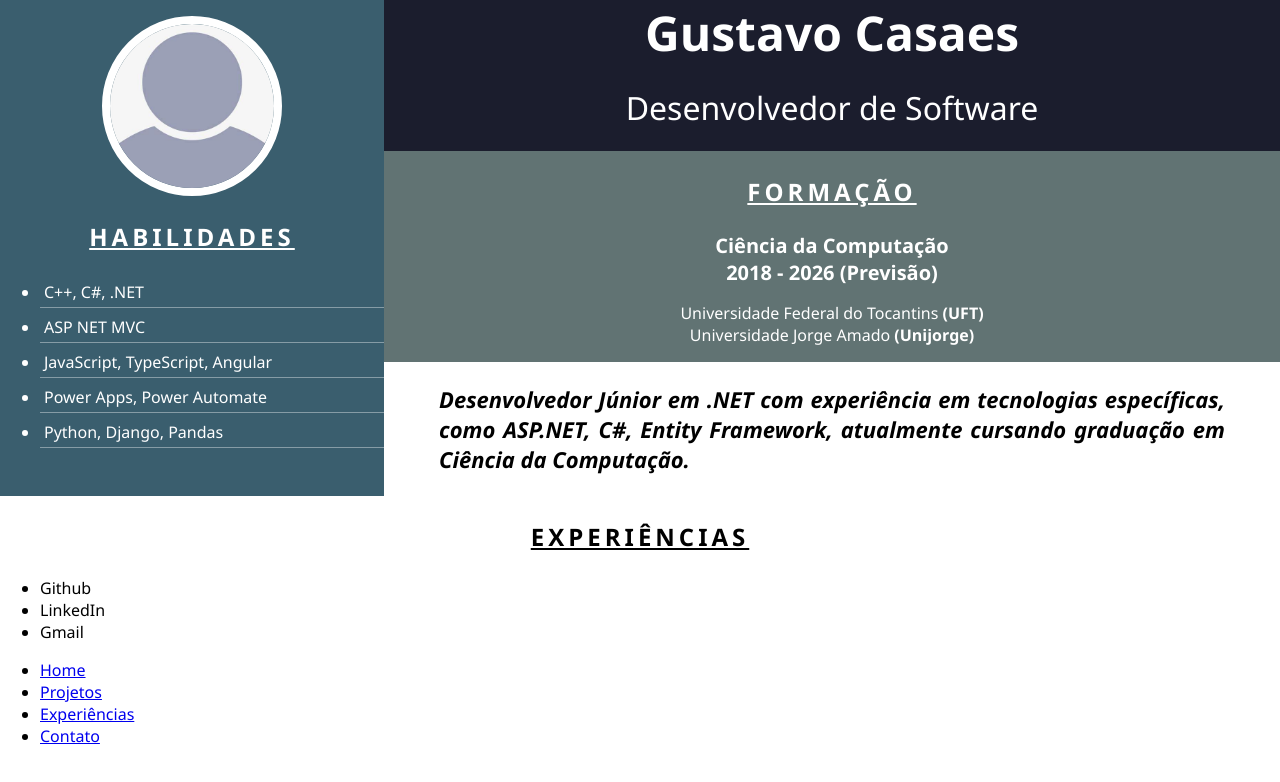
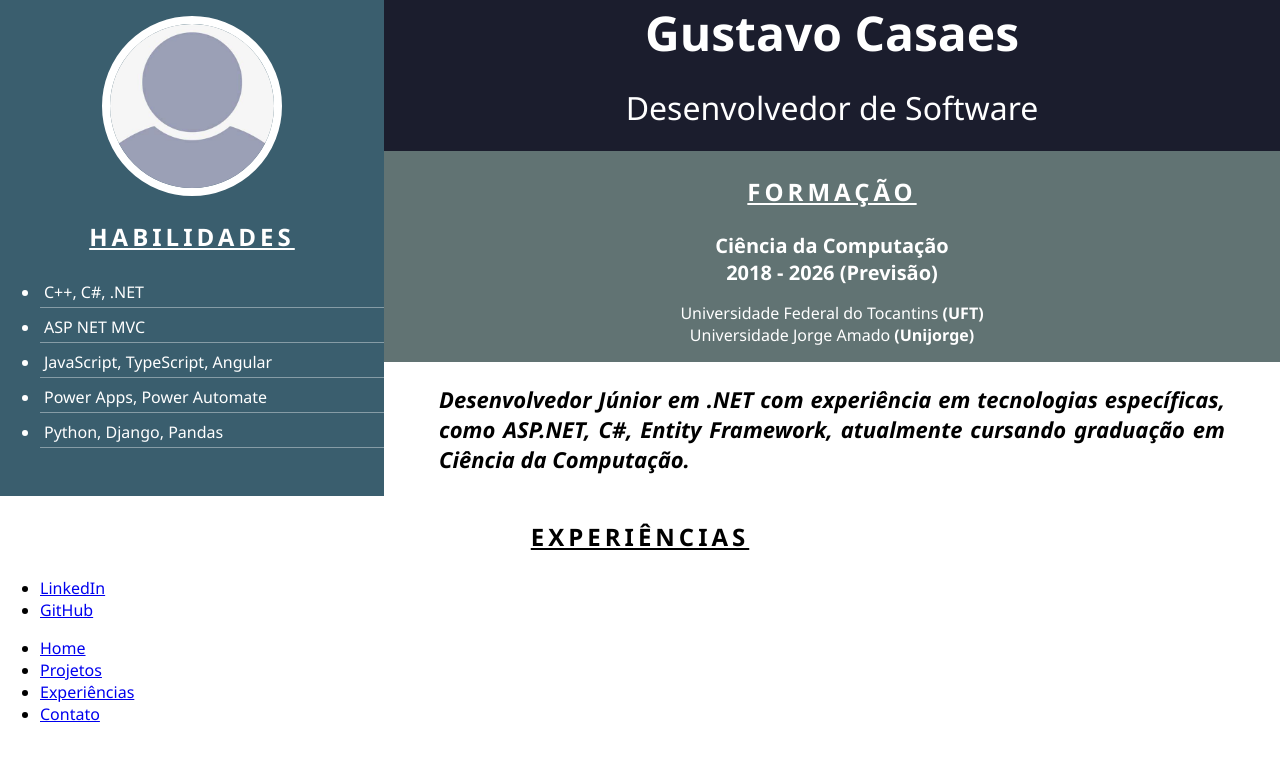
Before and after one commit to Zokyn/Web-CV, a plain HTML site: page index.html in a window 1280 px wide. Drawn offline with Linux system fonts and the light colour scheme.

Commit message:
feat: adiciona links externos; LinkedIn e GitHub

```diff
--- a/index.html
+++ b/index.html
@@ -61,9 +61,12 @@
 
             </div>
             <ul class="contact web-icons">
-                <li>Github</li>
-                <li>LinkedIn</li>
-                <li>Gmail</li>
+                <li>
+                    <a href="https://www.linkedin.com/in/gustavo-casaes-alves-043a31234/">LinkedIn</a>
+                </li>
+                <li>
+                    <a href="https://github.com/Zokyn">GitHub</a>
+                </li>
             </ul>
 
             <div class="">
```
